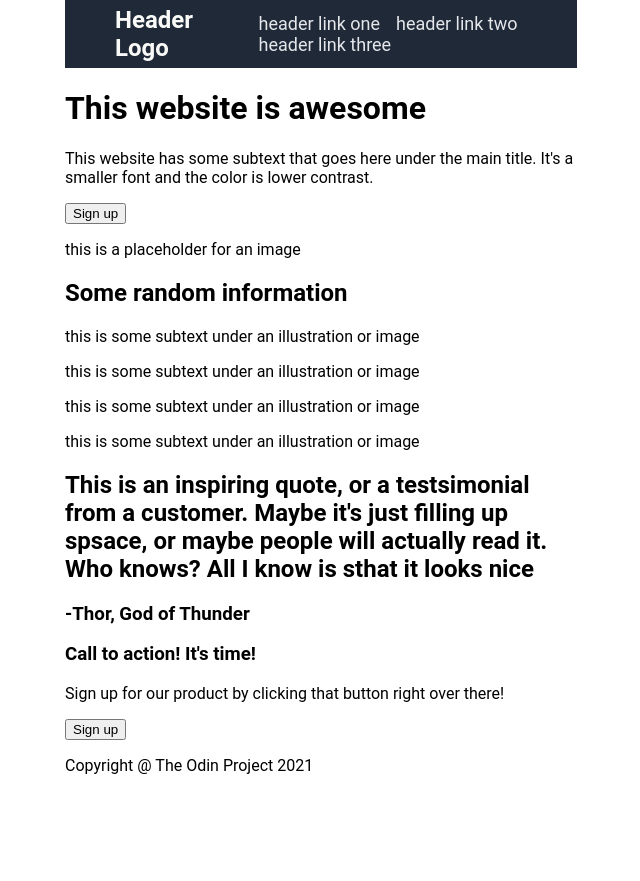
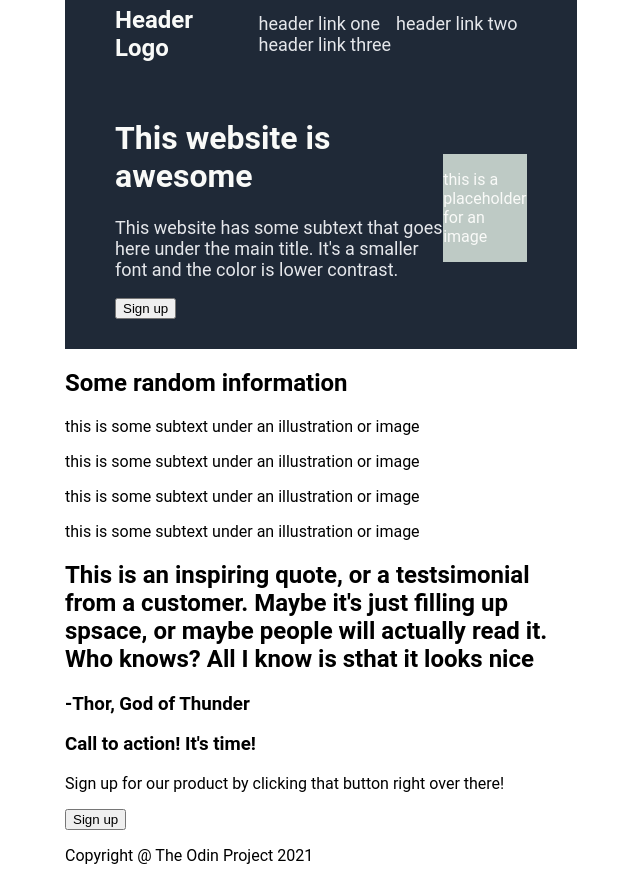
Before and after one commit to eddiekon/odin-landing-page, a plain HTML site: page index.html in a window 1280 px wide. Shown: the whole page, without its empty margins (319-959 px from the left). Before the commit the page ends 800 px from the top, so only its background shows below. Drawn offline with Linux system fonts and the light colour scheme.

Commit message:
Began the first box

```diff
--- a/index.html
+++ b/index.html
@@ -16,17 +16,18 @@
         </div>
     </header>
     <div class="content">
-        <div class="box1"></div>
-            <div id="box1.2">
+        <div class="box1">
+            <div id="box1-1">
                 <h1 class="title">This website is awesome</h1>
                 <p class="description">This website has some subtext that goes here under the main title. It's a smaller font and the color is lower contrast.</p>
                 <div class="signup-box">
                     <button id="signup1">Sign up</button>
                 </div>
             </div>
-            <div id="box1.3">
+            <div id="box1-2">
                 <p class="image-placeholder">this is a placeholder for an image</p>
             </div>
+        </div>
         <div class="box2">
 
             <h2 class="title" id="title2">Some random information</h2>
--- a/styles.css
+++ b/styles.css
@@ -40,3 +40,24 @@ header {
 #header-rightmost{
     padding-right: 50px;
 }
+
+.box1 {
+    display:flex;
+    background-color: #1F2937;
+    color: #F9FAF8;
+    padding: 30px 50px;
+}
+#box1-1{
+    flex-grow: 1;
+    flex-shrink: 1;
+}
+#box1-2{
+    align-self: center;
+    background-color: #becac5;
+    flex-grow: 1;
+    flex-shrink: 1;
+}
+.description {
+    font-size: 18px;
+    color: #E5E7EB;
+}
```
